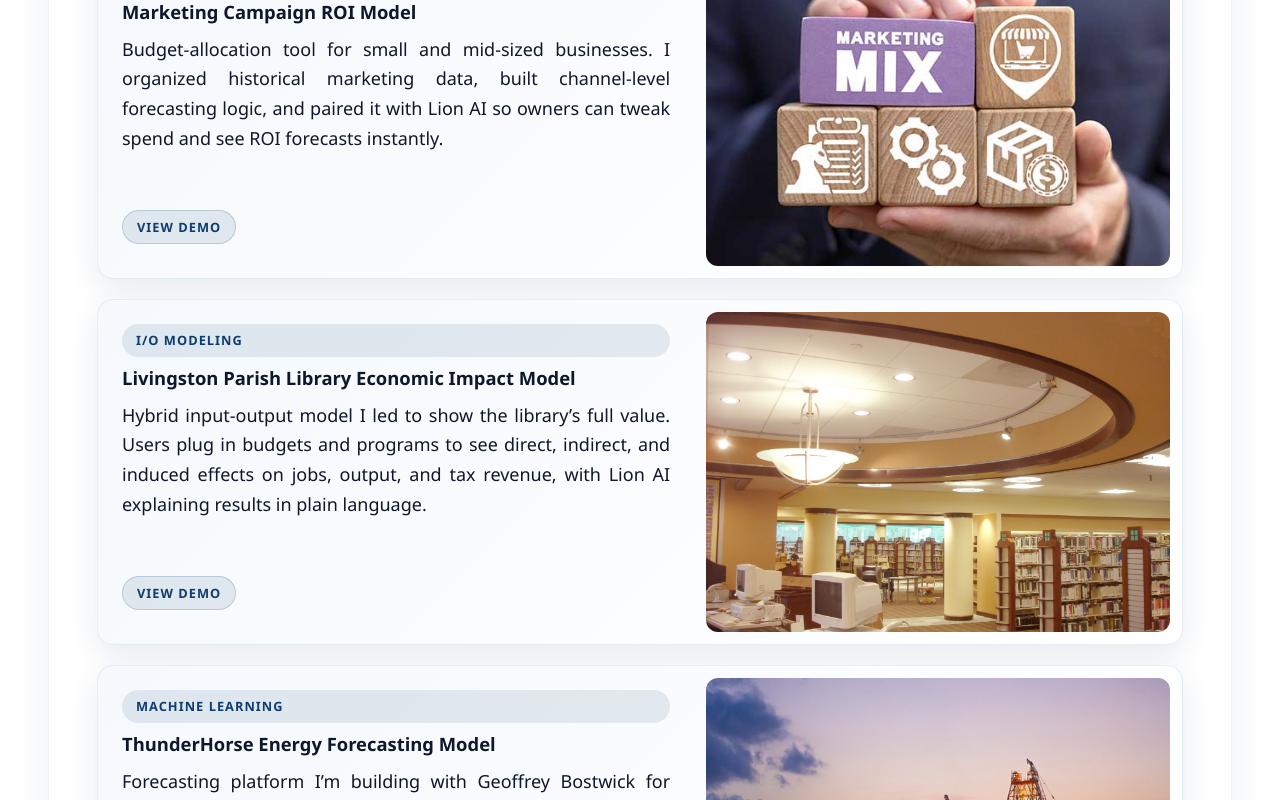
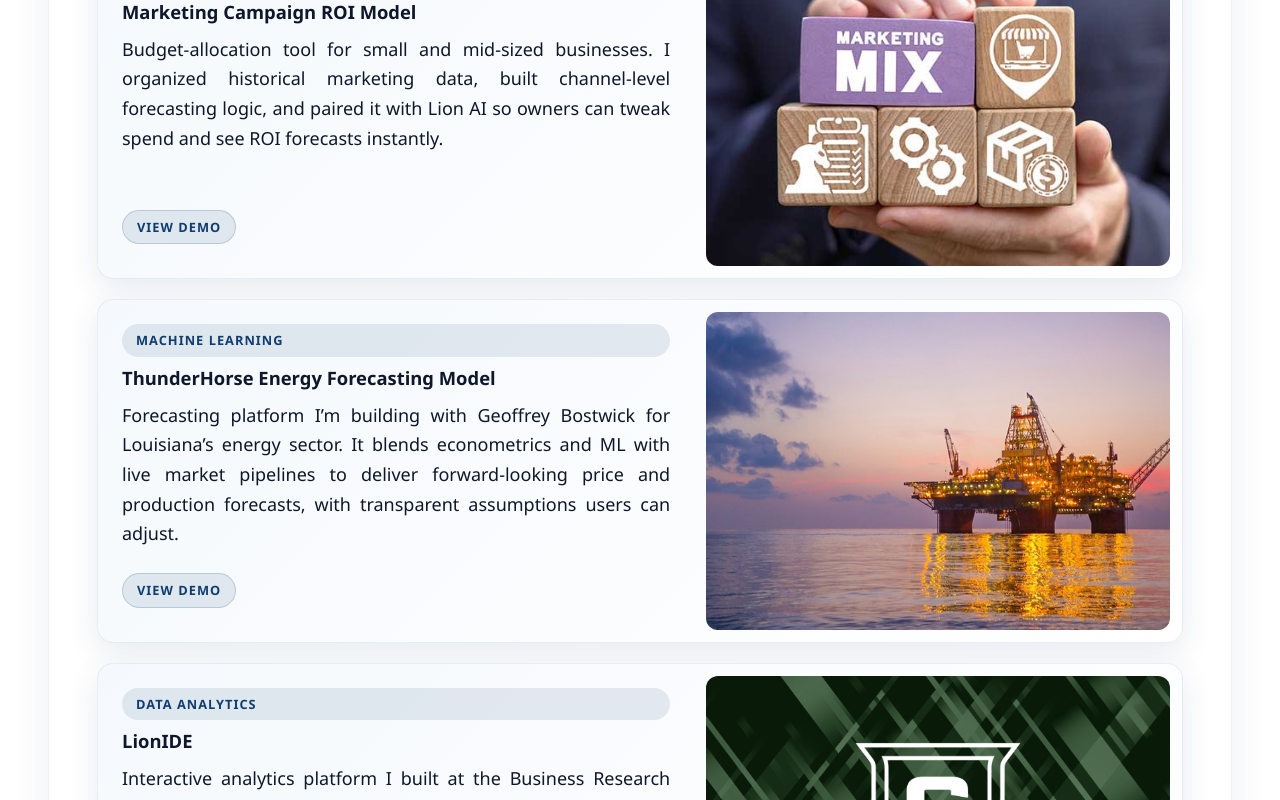
Before and after one commit to Asif-Rasool/my-website, a React (Vite) app: page /projects in a window 1280 px wide. Shown: the part 769-1569 px from the top of the page. Built offline with nearby package versions, Linux system fonts and the light colour scheme; no server answers.

Commit message:
fix(projects): hide unpublished library impact model

```diff
--- a/src/pages/Projects.jsx
+++ b/src/pages/Projects.jsx
@@ -20,6 +20,7 @@ const projects = [
   {
     label: "I/O Modeling",
     title: "Livingston Parish Library Economic Impact Model",
+    hidden: true,
     description:
       "Hybrid input-output model I led to show the library’s full value. Users plug in budgets and programs to see direct, indirect, and induced effects on jobs, output, and tax revenue, with Lion AI explaining results in plain language.",
     link: "https://southeastern-livingston-parish-library-prod-391671390696.us-central1.run.app/",
@@ -57,7 +58,9 @@ export default function Projects() {
           </div>
         </div>
         <div className="card-grid card-grid--three">
-          {projects.map((project) => (
+          {projects
+            .filter((project) => !project.hidden)
+            .map((project) => (
               <article key={project.title} className="elevated-card project-card">
                 <div className="project-card__content">
                   <div className="badge">{project.label}</div>
```
Lines whose indentation alone changed are shown as unchanged.
